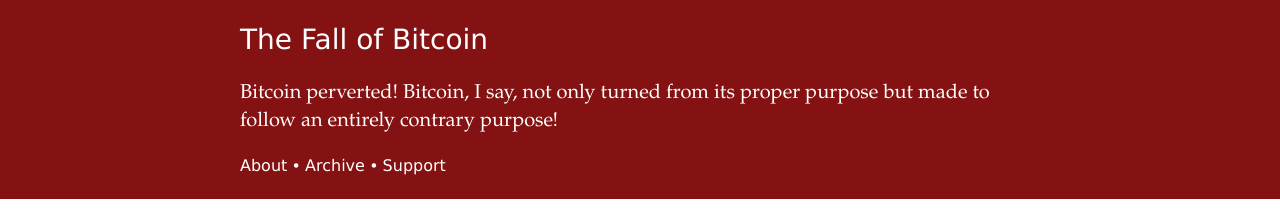
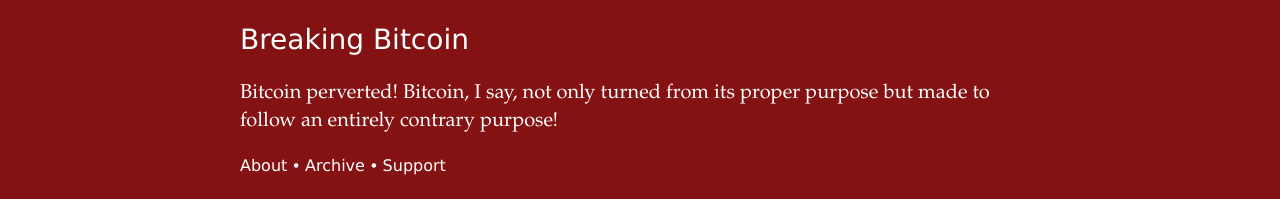
Before and after one commit to derykmakgill/nsi, a Jekyll site: the page built from index.html, in a window 1280 px wide. Shown: the top 217 px of the page. Built offline with Jekyll 4.4.1, drawn with Linux system fonts in a browser that asks for light colours; the list of posts is cut into pages by our own code.

Commit message:
Update default.html

```diff
--- a/_layouts/default.html
+++ b/_layouts/default.html
@@ -2,7 +2,7 @@
 <html>
    <!-- Taken from rootsofprogress.org -->
   <head>
-    <title>Fall of Bitcoin</title>
+    <title>Breaking Bitcoin</title>
 
 
 <meta http-equiv="X-UA-Compatible" content="IE=edge"/>
@@ -419,7 +419,7 @@
 <!-- Facebook Open Graph tags adapted from http://davidensinger.com/2013/04/adding-open-graph-tags-to-jekyll/ -->
 <!-- Twitter card tags adapted from http://davidensinger.com/2013/04/supporting-twitter-cards-with-jekyll/ -->
 
-<meta content="The Fall of Bitcoin" property="og:site_name">
+<meta content="Breaking Bitcoin" property="og:site_name">
 <meta name="twitter:card" content="summary">
 <meta name="twitter:site" content="@rootsofprogress">
 <meta name="twitter:creator" content="@jasoncrawford">
@@ -452,7 +452,7 @@
   <body class="post">
     <div class="header">
   <div class="header-content main-column">
-    <a class="title" href="/">The Fall of Bitcoin</a>
+    <a class="title" href="/">Breaking Bitcoin</a>
  <p class="subtitle">Bitcoin perverted! Bitcoin, I say, not only turned from its proper purpose but made to follow an entirely contrary purpose!</p>
     <p class="navigation">
   <a href="/about">About</a> •
```
